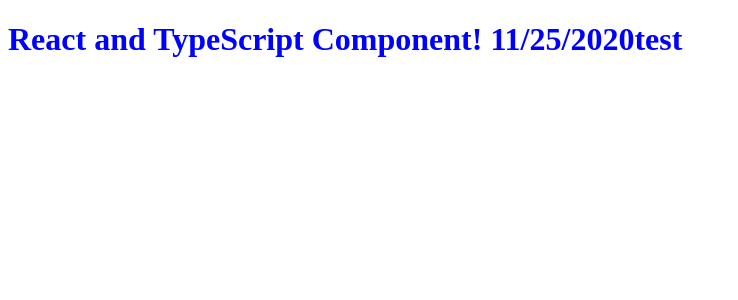
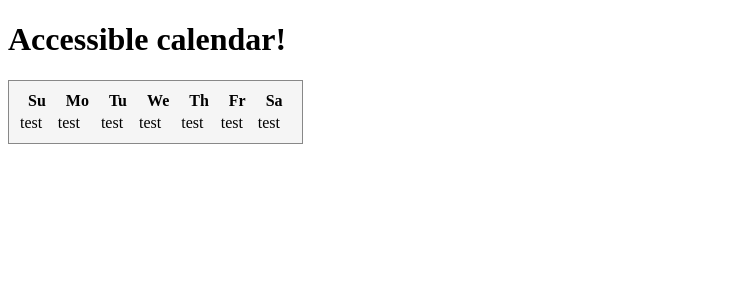
Before and after one commit to AxessLab/accessible-date-picker, a React app: page / in a window 1280 px wide. Shown: the top 300 px of the page, without its empty margins (0-738 px from the left). Built offline with nearby package versions, Linux system fonts and the light colour scheme; the HTML template or start-up script is replaced by a standard one.

Commit message:
set up table, added utils and components

```diff
--- /dev/null
+++ b/src/Calendar.tsx
@@ -0,0 +1,50 @@
+import React, { useEffect, useState } from "react";
+import ReactDOM from "react-dom";
+import styles from "./styles/stylesCalendar.css";
+import { days } from "./utils/utils";
+import Heading from "./components/Heading";
+
+const Calendar: React.FC = () => {
+  const [month, setMonth] = useState(0);
+
+  useEffect(() => {
+    const currentDate = new Date();
+    const currentMonth = currentDate.getMonth();
+    setMonth(currentMonth);
+  }, []);
+
+  return (
+    <>
+      <Heading />
+      {/* This is where the input is going */}
+
+      <table id='calendar-table' className={styles.calendarContainer}>
+        <thead role='presentation'>
+          <tr role='presentation'>
+            {days.map((day: string, i: number) => (
+              <th key={i} scope='col' role='presentation'>
+                <abbr key={i} aria-hidden='true' title={day}>
+                  {day.slice(0, 2)}
+                </abbr>
+              </th>
+            ))}
+          </tr>
+        </thead>
+        <tbody role='presentation'>
+          <tr role='presentation'>
+            <td>test</td>
+            <td>test</td>
+            <td>test</td>
+            <td>test</td>
+            <td>test</td>
+            <td>test</td>
+            <td>test</td>
+          </tr>
+        </tbody>
+      </table>
+    </>
+  );
+};
+
+ReactDOM.render(<Calendar />, document.getElementById("root"));
+export default Calendar;
--- /dev/null
+++ b/src/components/Heading.tsx
@@ -0,0 +1,7 @@
+import React from "react";
+
+const Heading: React.FC = () => (
+    <h1>Accessible calendar!</h1>
+);
+
+export default Heading;
--- a/src/index.tsx
+++ /dev/null
@@ -1,15 +0,0 @@
-import React from "react";
-import ReactDOM from "react-dom";
-import styles from "./styles/styles.css";
-
-const Calendar: React.FC = () => (
-  <h1 className={styles.test}>
-    React and TypeScript Component!{" "}
-    {new Date().toLocaleDateString()}
-    test
-  </h1>
-  //This is where the input is going
-  //This is where the date picker will be inserted
-);
-
-ReactDOM.render(<Calendar />, document.getElementById("root"));
--- a/src/styles/styles.css
+++ /dev/null
@@ -1,3 +0,0 @@
-.test {
-    color: blue;
-};
--- /dev/null
+++ b/src/styles/stylesCalendar.css
@@ -0,0 +1,11 @@
+abbr {
+  border: none;
+  text-decoration: none;
+  padding: .5rem;
+}
+
+.calendarContainer {
+  background-color: #f5f5f5;
+  border: 1px solid #888;
+  padding: 0.5rem;
+}
--- /dev/null
+++ b/src/utils/utils.tsx
@@ -0,0 +1,24 @@
+export const days = [
+  "Sunday",
+  "Monday",
+  "Tueday",
+  "Wednesday",
+  "Thursday",
+  "Friday",
+  "Saturday",
+];
+
+export const months = [
+  "January",
+  "February",
+  "March",
+  "April",
+  "May",
+  "June",
+  "July",
+  "August",
+  "September",
+  "October",
+  "November",
+  "December",
+];
--- a/webpack.config.ts
+++ b/webpack.config.ts
@@ -3,7 +3,7 @@
 import ForkTsCheckerWebpackPlugin from "fork-ts-checker-webpack-plugin";
 
 const config: webpack.Configuration = {
-  entry: "./src/index.tsx",
+  entry: "./src/Calendar.tsx",
   module: {
     rules: [
       {
```
Also changed, not shown: src/styles/styles.css.d.ts (deleted, +0 -12 lines), src/styles/stylesCalendar.css.d.ts (added, +12 -0 lines).
